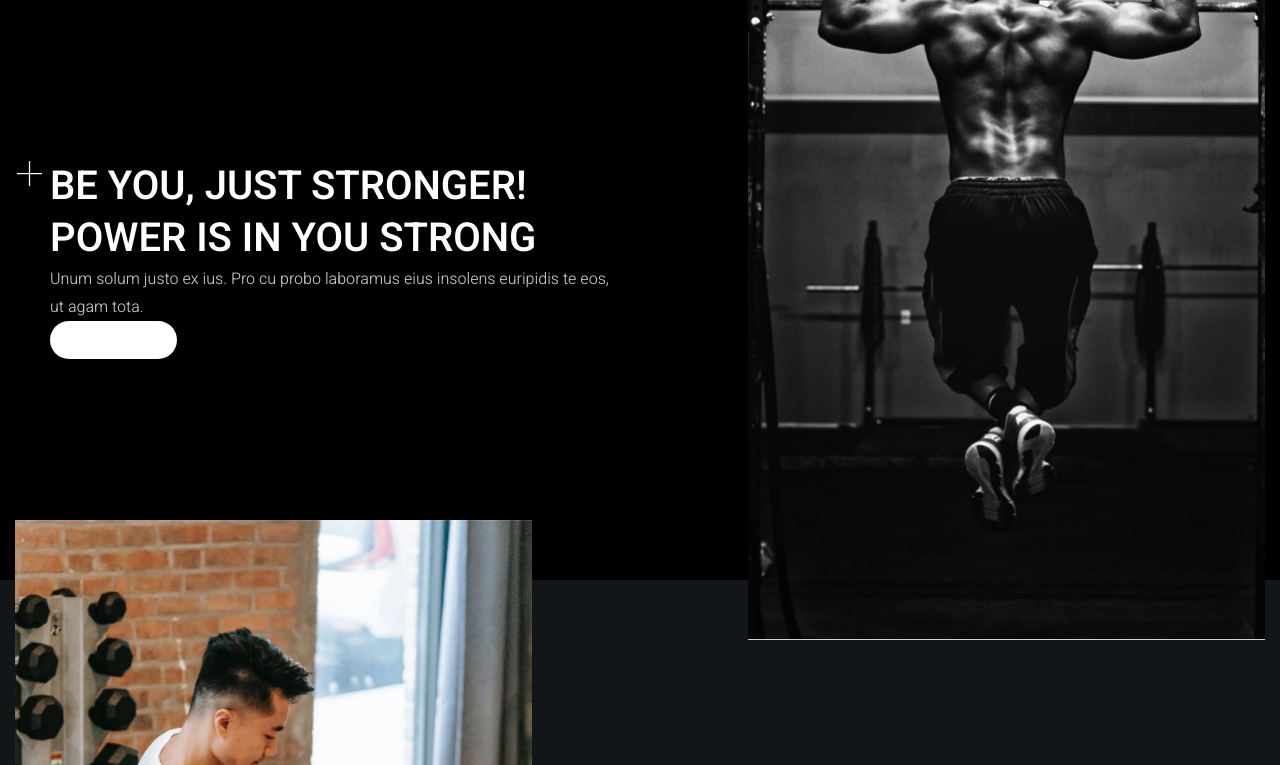
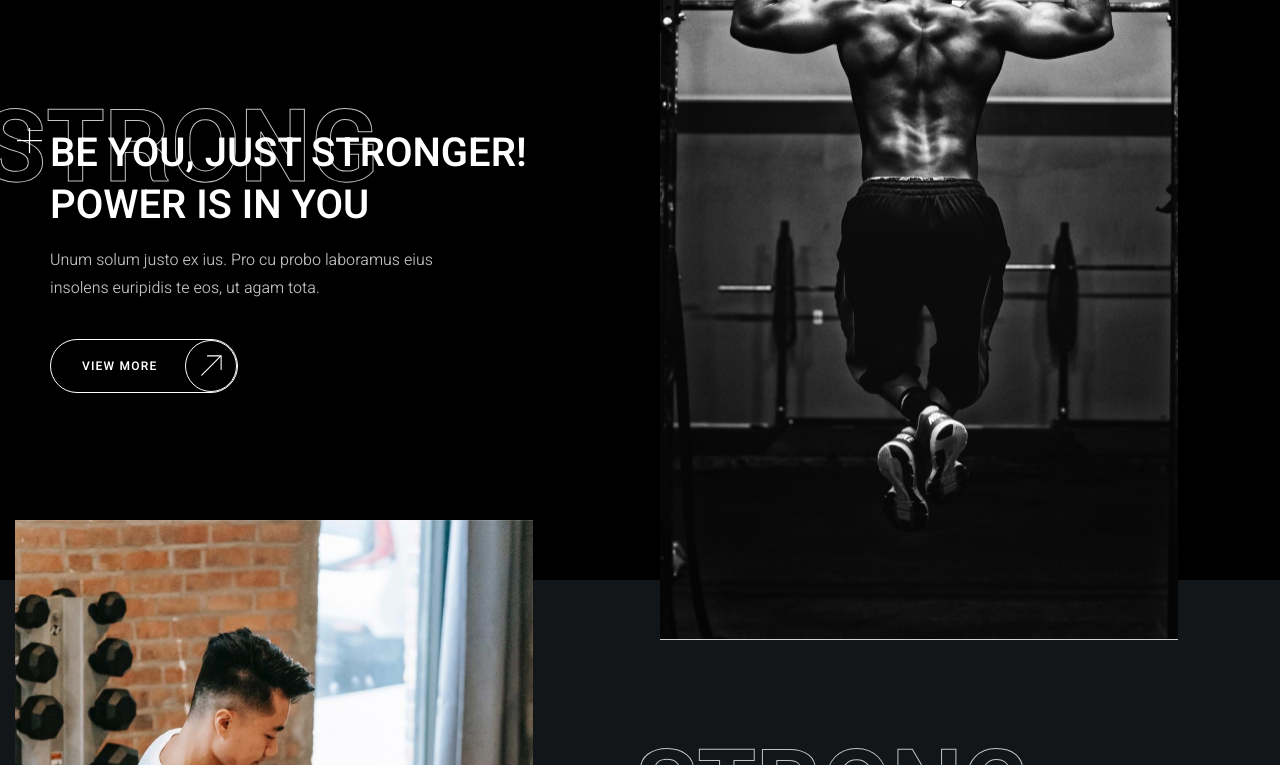
Before and after one commit to sergeybabann/kropp-fitness.original-babann, a plain HTML site: page index.html in a window 1280 px wide. Shown: the part 860-1625 px from the top of the page. Drawn offline with Linux system fonts and the light colour scheme.

Commit message:
section motivation desktop version complete

```diff
--- a/styles/main.css
+++ b/styles/main.css
@@ -47,6 +47,15 @@ a:hover {
   color: var(--color-light-gray);
 }
 
+p {
+  margin-block: 0;
+}
+
+p:not([class]):not(:last-child) {
+  /* исключаем выборку всех элементов тега p , стоящих последними в своем родителе у которых нет классов */
+  margin-bottom: 24px;
+}
+
 .container {
   max-width: calc(
     var(--container-width) + var(--container-padding-x) * 2
@@ -80,31 +89,3 @@ h6 {
   font-weight: 700;
   text-transform: uppercase;
 }
-
-.title-medium {
-  font-size: 40px;
-  line-height: 1.3;
-  color: var(--color-light);
-}
-
-.backdrop-title {
-  position: relative;
-  z-index: 2;
-}
-
-.backdrop-title::before {
-  content: '';
-  display: block; /* обязательно указать display: block; иначе иконка будет не видна */
-  position: absolute;
-  right: calc(100% + 8px); /* это правило означает left: -8px; */
-  width: 26px;
-  aspect-ratio: 1;
-  background: url('../icons/plus.svg') center/contain no-repeat;
-}
-
-.backdrop-title::after {
-  content: attr(
-    data-title
-  ); /* атрибут data-title указан в html разметке, это правило позволяет получить значение из атрибута */
-  /* color: red; */
-}
--- a/styles/styles.css
+++ b/styles/styles.css
@@ -8,6 +8,7 @@
   line-height: 2; /* 24px */
   letter-spacing: 1.2px;
   text-transform: uppercase;
+  text-decoration: none;
   white-space: nowrap; /* кнопка будет всегда в одну строку */
   background-color: var(--color-light);
   border: none;
@@ -18,6 +19,32 @@
   background-color: var(--color-light-gray);
 }
 
+.button.transparent {
+  position: relative;
+  height: var(--input-height);
+  padding-left: 31px;
+  padding-right: 80px;
+  background: transparent;
+  border: var(--border);
+}
+
+.button.transparent::after {
+  content: '';
+  position: absolute;
+  right: 0;
+  height: 100%;
+  aspect-ratio: 1;
+  background: url('../icons/arrow-top-right.svg') center/70% no-repeat; /* 70% - это размер изображения */
+  border: var(--border);
+  border-radius: 50%;
+}
+
+.button.transparent:hover {
+  color: var(--color-dark);
+  background-color: var(--color-light-gray);
+}
+
+/*-------------------- Header Section --------------------*/
 .header {
   display: flex;
   justify-content: space-between;
@@ -90,7 +117,7 @@
   box-shadow: 16px 0 0 currentColor;
 }
 
-/*--------------------- Banner ---------------------*/
+/*--------------------- Banner Section  ---------------------*/
 .banner {
   display: flex;
   flex-direction: column;
@@ -163,7 +190,7 @@
   border-color: var(--color-light-gray);
 }
 
-/*---------- Motivation ----------*/
+/*---------- Motivation Section ----------*/
 .motivation-item:nth-child(even) {
   background-color: var(--color-dark-alternate);
 }
@@ -185,6 +212,58 @@
 
 .motivation-card-body {
   padding-left: 35px;
+}
+
+.motivation-card-title:not(:last-child) {
+  margin-bottom: 14px;
+}
+
+.motivation-card-description {
+  max-width: 400px;
+}
+
+.motivation-card-description:not(:last-child) {
+  margin-bottom: 37px;
+}
+
+.title-medium {
+  font-size: 40px;
+  line-height: 1.3;
+  color: var(--color-light);
+}
+
+.backdrop-title {
+  position: relative;
+  z-index: 2;
+}
+
+.backdrop-title::before {
+  content: '';
+  display: block; /* обязательно указать display: block; иначе иконка будет не видна */
+  position: absolute;
+  right: calc(
+    100% + 8px
+  ); /* это правило означает left: -8px относительно родительского relative элемента backdrop-title; */
+  width: 26px;
+  aspect-ratio: 1;
+  background: url('../icons/plus.svg') center/contain no-repeat;
+}
+
+.backdrop-title::after {
+  content: attr(
+    data-title
+  ); /* атрибут data-title указан в html разметке, это правило позволяет получить значение из этого атрибута */
+  position: absolute;
+  top: -0.46em;
+  left: -0.6em;
+  z-index: -1;
+  font-size: 2.8em;
+  font-family: var(--font-family-accent);
+  color: transparent; /* Используем для скрытия заливки текста */
+  -webkit-text-stroke: 1px var(--color-light-gray); /* чтобы свойство text-stroke ниже работало в веб-браузере chrome,
+  необходимо указать это вендорный префикс в продублированной строчке этого свойства. Обводка текста для WebKit-браузеров */
+  text-stroke: 1px var(--color-light-gray); /* Для совместимости с браузерами, где поддерживается без префиксов */
+  /* color: red; */
 }
 
 /*----------  ----------*/
```
Also changed, not shown: conspectus/03.txt, icons/arrow-top-right.svg (added), info.txt.
